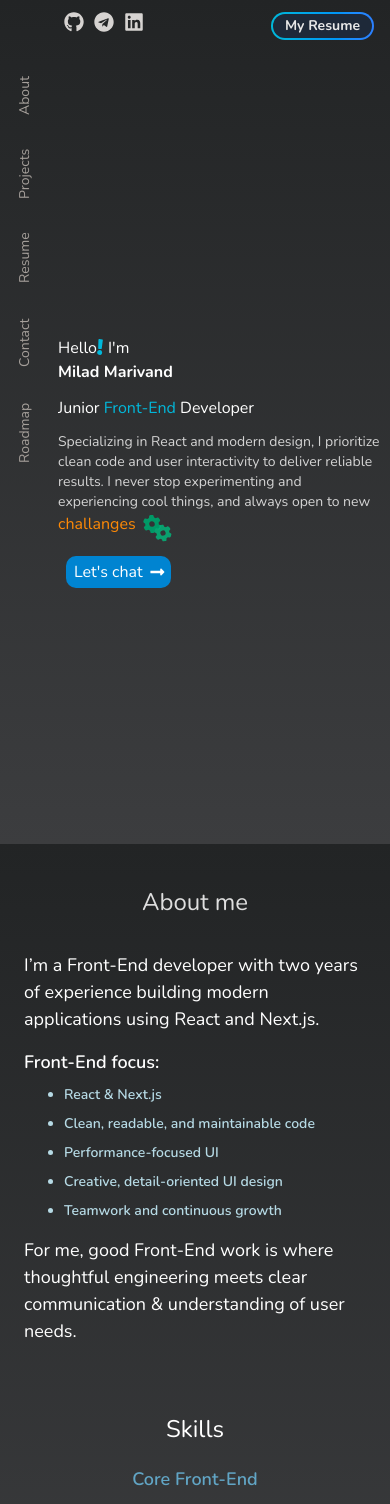
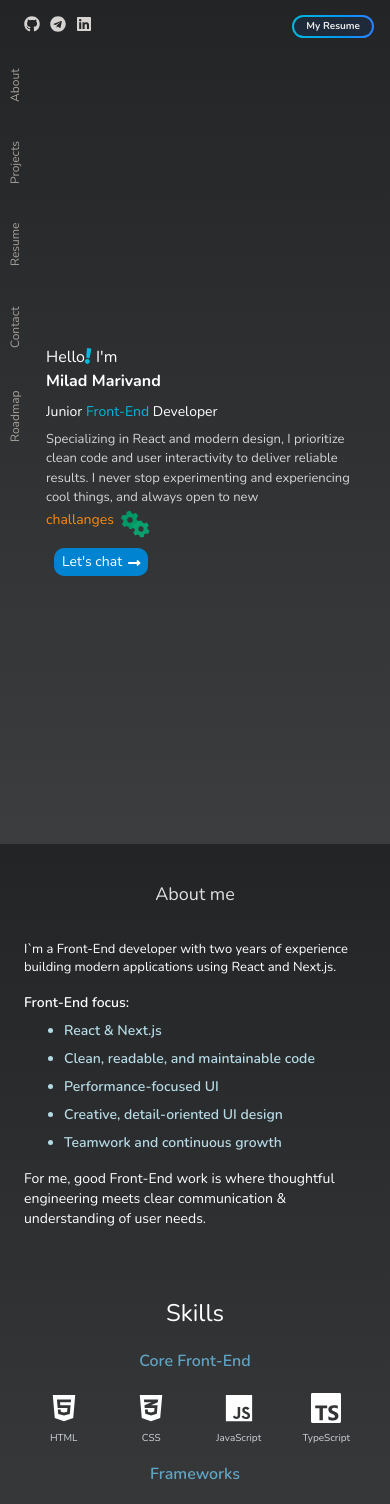
Before and after one commit to pixedit-dev/portfolio, a React app: page / in a window 390 px wide. Shown: the top 1504 px of the page. Built offline with nearby package versions, Linux system fonts and the light colour scheme; grey boxes are pictures that could not be loaded; the HTML template or start-up script is replaced by a standard one.

Commit message:
Feat: make all components responsive

```diff
--- a/src/components/About.jsx
+++ b/src/components/About.jsx
@@ -3,17 +3,17 @@ import Skills from "./SkillSection";
 
 const About = () => {
 	return (
-		<div className="text-center text-white text-[18px] px-6 md:px-[2rem]">
+		<div className="text-center text-white px-6 md:px-[2rem]">
 			<div className="flex flex-col gap-x-10">
-				<div className=" flex flex-col gap-y-4 text-left mb-12">
+				<div className="flex flex-col gap-y-4 text-left mb-12 text-sm">
 					<Reveal delay="0.4">
-						<h2 className="text-[24px] text-[#dfdfdf] text-center pb-4 md:pr-4">
+						<h2 className="text-[18px] sm:text-[24px] text-[#dfdfdf] text-center pb-4 md:pr-4">
 							About me
 						</h2>
 					</Reveal>
 					<Reveal>
-						<p className="max-w-[600px]">
-							I’m a Front-End developer with two years of experience building
+						<p className="sm:max-w-[600px] text-[13px] sm:text-[18px]">
+							I`m a Front-End developer with two years of experience building
 							modern applications using React and Next.js.
 						</p>
 					</Reveal>
--- a/src/components/Hero.jsx
+++ b/src/components/Hero.jsx
@@ -37,8 +37,8 @@ const AnimatedGears = () => {
 // The main component
 const Hero = () => {
 	return (
-		<div className="h-screen mx-auto flex justify-center items-center px-2 md:px-6">
-			<div className="font-nunito text-white flex flex-col gap-3">
+		<div className="h-screen mx-auto flex justify-center items-center px-4 md:px-6">
+			<div className="font-nunito text-white flex flex-col gap-2">
 				<Reveal>
 					<h3 className="md:text-[20px] flex">
 						Hello
@@ -54,27 +54,27 @@ const Hero = () => {
 						</motion.span>{" "}
 						I'm
 					</h3>
-					<h1 className="md:text-4xl  font-bold">Milad Marivand</h1>
+					<h1 className="md:text-4xl font-bold">Milad Marivand</h1>
 				</Reveal>
 
 				<Reveal delay="0.3">
-					<h3 className="md:text-xl">
+					<h3 className="md:text-xl text-[14px]">
 						Junior <span className="text-cyan-500">Front-End</span> Developer
 					</h3>
 				</Reveal>
 				<Reveal delay="0.7">
-					<p className="text-sm md:text[18px] max-w-[600px] text-neutral-300">
+					<p className="text-[13px] md:text[18px] max-w-[600px] text-neutral-300">
 						Specializing in React and modern design, I prioritize clean code and
 						user interactivity to deliver reliable results. I never stop
 						experimenting and experiencing cool things, and always open to new
 					</p>
-					<div className="flex items-center gap-1 pb-2">
+					<div className="flex items-center gap-1 pb-2 text-sm">
 						<span className="text-orange-400">challanges</span>
 						<AnimatedGears />
 					</div>
 				</Reveal>
 				<Reveal delay="1">
-					<Button className="flex bg-sky-600 ml-2 py-1 px-2 md:py-2 md:px-4 w-fit rounded-[10px] cursor-pointer">
+					<Button className="flex text-sm bg-sky-600 ml-2 py-1 px-2 md:py-2 md:px-4 w-fit rounded-[10px] cursor-pointer">
 						Let's chat
 						<motion.span
 							className="ml-1 mt-[4px]"
--- a/src/components/Navbar.jsx
+++ b/src/components/Navbar.jsx
@@ -4,8 +4,8 @@ import Button from "./Button";
 
 const Navbar = () => {
 	return (
-		<div className="pl-16 pt-3 flex justify-between">
-			<ul className="flex text-stone-300 text-[20px] gap-x-[10px]">
+		<div className="pl-6 sm:pl-16 pt-3 flex justify-between">
+			<ul className="flex text-stone-300 pt-1 sm:text-[20px] gap-x-[10px]">
 				<motion.li
 					initial={{ y: -200 }}
 					animate={{ y: 0 }}
@@ -41,7 +41,7 @@ const Navbar = () => {
 					className="inline-block rounded-2xl p-0.5 cursor-pointer
                            bg-gradient-to-r from-cyan-500 to-blue-500">
 					<span
-						className="block px-3 py-0.5 font-bold text-sm rounded-[14px]
+						className="block px-3 py-0.5 font-bold text-[10px] sm:text-[12px] rounded-[14px]
                                bg-gray-800 text-[#e8e8e8] hover:text-gray-300">
 						My Resume
 					</span>
--- a/src/components/Sidebar.jsx
+++ b/src/components/Sidebar.jsx
@@ -2,8 +2,8 @@ import { motion } from "framer-motion";
 
 const Sidebar = () => {
 	return (
-		<div className="w-[50px] text-sm">
-			<ul className="h-fit text-stone-400 flex flex-col gap-y-16 ">
+		<div className="sm:w-[50px] w-[30px] sm:text-sm text-[12px]">
+			<ul className="h-fit text-stone-400 flex flex-col gap-y-16">
 				<motion.li
 					initial={{ x: -200 }}
 					animate={{ x: 0 }}
--- a/src/components/SkillItem.jsx
+++ b/src/components/SkillItem.jsx
@@ -2,7 +2,7 @@ const SkillItem = ({ name, Icon, imageSrc }) => {
 	return (
 		<div className="flex flex-col items-center gap-2 p-4 rounded-xl text-center transition hover:bg-white/5">
 			{Icon ? (
-				<Icon className="text-4xl text-white" />
+				<Icon className="text-3xl sm:text-4xl text-white" />
 			) : (
 				<img
 					src={imageSrc}
@@ -10,7 +10,7 @@ const SkillItem = ({ name, Icon, imageSrc }) => {
 					className="max-w-15 max-h-10 object-cover"
 				/>
 			)}
-			<span className="text-sm text-gray-300">{name}</span>
+			<span className="text-[10px] sm:text-sm text-gray-300">{name}</span>
 		</div>
 	);
 };
--- a/src/components/SkillSection.jsx
+++ b/src/components/SkillSection.jsx
@@ -4,14 +4,14 @@ import Reveal from "./Reveal";
 
 const Skills = () => {
 	return (
-		<section className=" px-4">
+		<section className="sm:px-4">
 			<h2 className="text-2xl text-white my-5">Skills</h2>
 
-			<div className="space-y-6 grid md:grid-cols-2 gap-x-8">
+			<div className="sm:space-y-6 grid md:grid-cols-2 gap-x-8">
 				{skillGroups.map((group) => (
 					<div key={group.title}>
 						<Reveal>
-							<h3 className="text-lg text-gray-200 mb-3 font-semibold text-sky-300/70">
+							<h3 className="sm:text-lg text-gray-200 mb-1 sm:mb-3 font-semibold text-sky-300/70">
 								{group.title}
 							</h3>
 						</Reveal>
```
